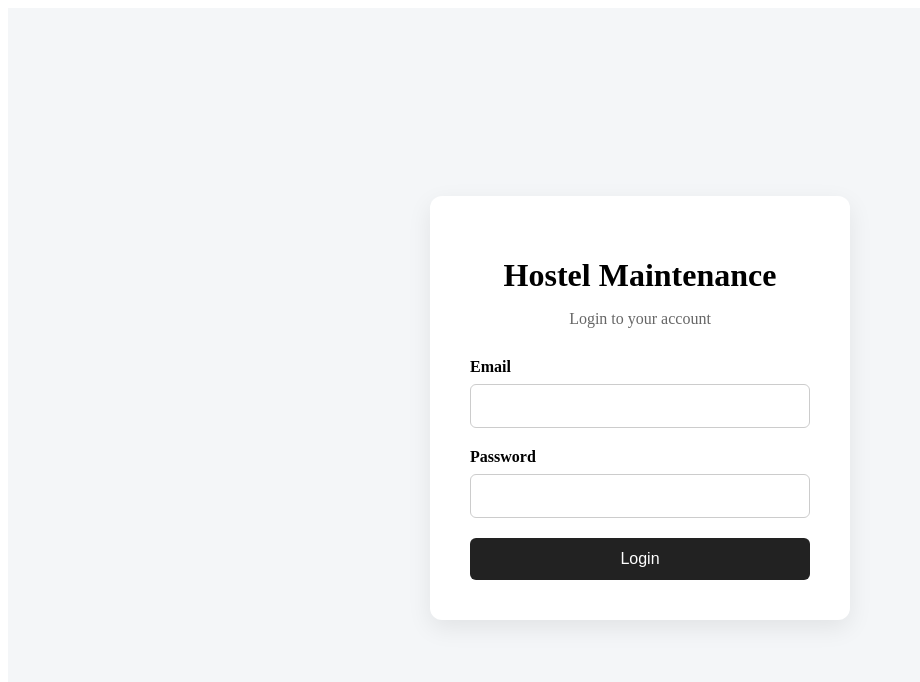
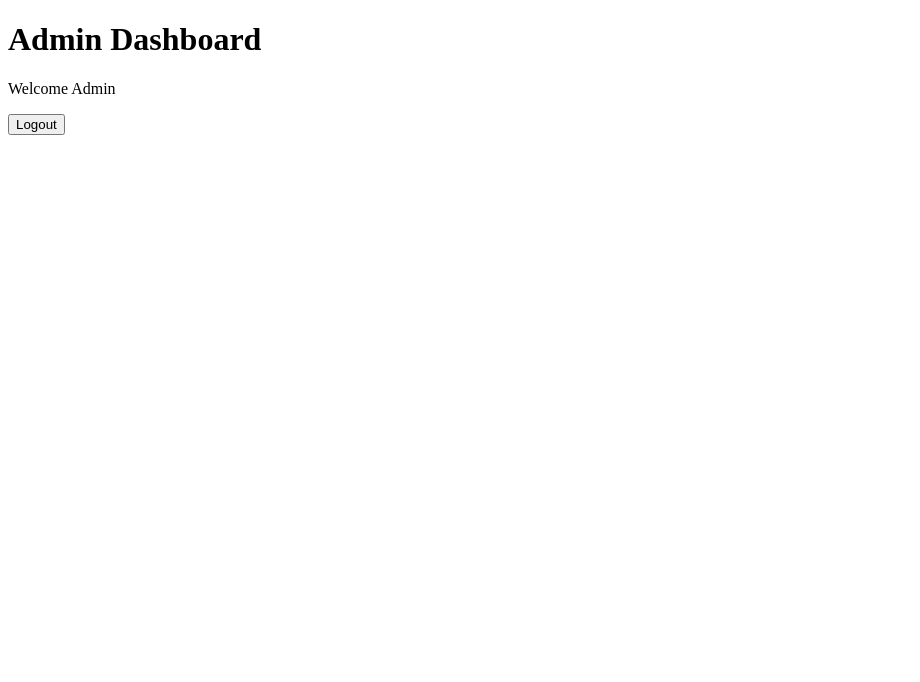
Before and after one commit to soridilip59-source/Hostel_maintenance_tracker, a React app in the folder frontend/: page /admin/dashboard in a window 1280 px wide. Shown: the top 682 px of the page, without its empty margins (0-920 px from the left). Built offline with nearby package versions, Linux system fonts and the light colour scheme; sample sign-in values are in the browser's storage; the HTML template or start-up script is replaced by a standard one.

Commit message:
frontend

```diff
--- a/frontend/package.json
+++ b/frontend/package.json
@@ -12,7 +12,8 @@
   "dependencies": {
     "axios": "^1.20.0",
     "react": "^19.2.8",
-    "react-dom": "^19.2.8"
+    "react-dom": "^19.2.8",
+    "react-router-dom": "^7.18.4"
   },
   "devDependencies": {
     "@eslint/js": "^10.0.1",
--- a/frontend/src/App.jsx
+++ b/frontend/src/App.jsx
@@ -1,10 +1,24 @@
- import Login from "./pages/Login";
+import Login from "./pages/Login";
+import { BrowserRouter, Routes, Route } from "react-router-dom";
+import StudentDashboard from "./pages/student/StudentDashboard";
+import AdminDashboard from "./pages/admin/AdminDashboard";
+import ProtectedRoutes  from "./components/ProtectedRoutes";
+
 function App() {
-  return (
-    <div>
-        <Login />
-    </div>
-  )
+    return (
+        <BrowserRouter>
+            <Routes>
+                <Route path="/" element={<Login />} />
+                <Route path="/student/dashboard" element={<ProtectedRoutes allowedRole ="student">
+                    <StudentDashboard />
+                </ProtectedRoutes>} />
+                <Route path="/admin/dashboard" element={<ProtectedRoutes allowedRole="admin">
+                    <AdminDashboard/>
+                </ProtectedRoutes> } />
+
+            </Routes>
+        </BrowserRouter>
+    );
 }
 
 export default App
--- /dev/null
+++ b/frontend/src/components/ProtectedRoutes.jsx
@@ -0,0 +1,16 @@
+ import { Navigate } from "react-router-dom";
+function ProtectedRoutes({ children, allowedRole }) {
+      const token = localStorage.getItem("token");
+  const role = localStorage.getItem("role");
+
+  if(!token){
+    return <Navigate to="/" replace /> ;
+  }
+
+  if(allowedRole && role !== allowedRole){
+    return <Navigate to="/" replace />
+  }
+  return  children;
+}
+
+export default ProtectedRoutes
--- a/frontend/src/pages/Login.jsx
+++ b/frontend/src/pages/Login.jsx
@@ -1,12 +1,18 @@
 import { useState } from 'react';
+import {useNavigate} from "react-router-dom";
+import api from "../services/api";
 import "./Login.css"
 
 function Login() {
+    const navigate=useNavigate()
     const [email, setEmail] = useState("");
     const [password, setPassword] = useState("")
 
-    const [error, setError] = useState("")
-    function handleLogin(e) {
+    const [error, setError] = useState("");
+
+
+
+    async function handleLogin(e) {
         e.preventDefault();
         if (email === "") {
             setError("Email is required");
@@ -17,8 +23,37 @@ function Login() {
             return;
         }
         setError("")
-        console.log("email : ", email);
-        console.log("password : ", password);
+
+        try {
+            const response = await api.post("/auth/login", {
+                email: email,
+                password: password,
+            });
+            console.log(response.data);
+
+
+
+            const token = response.data.token;
+            const role = response.data.user.role;
+
+            localStorage.setItem("token",token);
+                        localStorage.setItem("role",role);
+
+
+            if(role==="student"){
+                navigate("/student/dashboard");
+            }
+
+            if(role==="admin"){
+                navigate("/admin/dashboard");
+            }
+
+
+        } catch (error) {
+            console.log(error);
+            setError("Invalid email or password")
+
+        }
 
 
     }
--- a/frontend/src/pages/admin/AdminDashboard.jsx
+++ b/frontend/src/pages/admin/AdminDashboard.jsx
@@ -0,0 +1,25 @@
+import { useNavigate } from "react-router-dom";
+
+function AdminDashboard() {
+  const navigate = useNavigate();
+
+  function handleLogout() {
+    localStorage.removeItem("token");
+    localStorage.removeItem("role");
+
+    navigate("/");
+  }
+
+  return (
+    <div>
+      <h1>Admin Dashboard</h1>
+      <p>Welcome Admin</p>
+
+      <button onClick={handleLogout}>
+        Logout
+      </button>
+    </div>
+  );
+}
+
+export default AdminDashboard;
--- a/frontend/src/pages/student/StudentDashboard.jsx
+++ b/frontend/src/pages/student/StudentDashboard.jsx
@@ -0,0 +1,22 @@
+ import { useNavigate } from "react-router-dom";
+
+function StudentDashboard() {
+    const navigate = useNavigate();
+
+    function  handleLogout(){
+        localStorage.removeItem("token");
+        localStorage.removeItem("role");
+
+        navigate("/")
+    }
+  return (
+    <div>
+        <h1>Student Dashboard</h1>
+        <p>Welcome Student</p>
+
+        <button onClick={handleLogout}> Logout</button>
+    </div>
+  )
+}
+
+export default StudentDashboard
--- a/frontend/src/services/api.js
+++ b/frontend/src/services/api.js
@@ -0,0 +1,8 @@
+import axios from "axios";
+
+const api = axios.create({
+    baseURL: "http://localhost:5000/api",
+
+})
+
+export default api;
```
Also changed, not shown: 1 other file (tests, documents, lock files or other folders).
